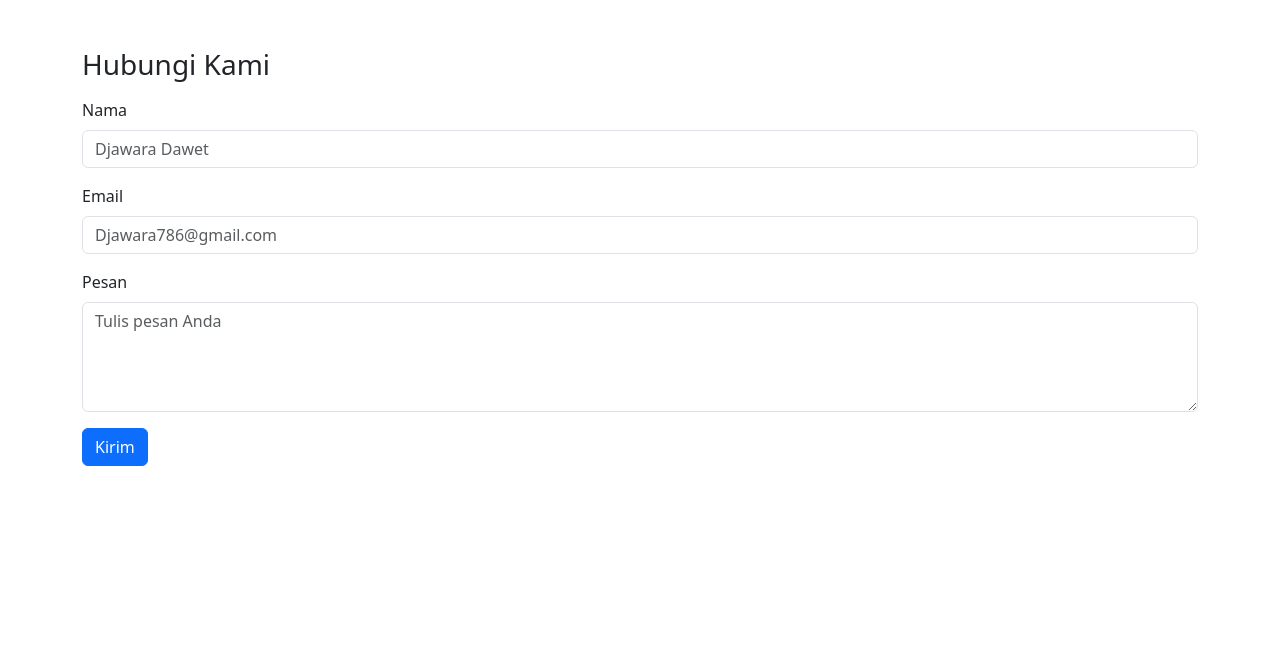
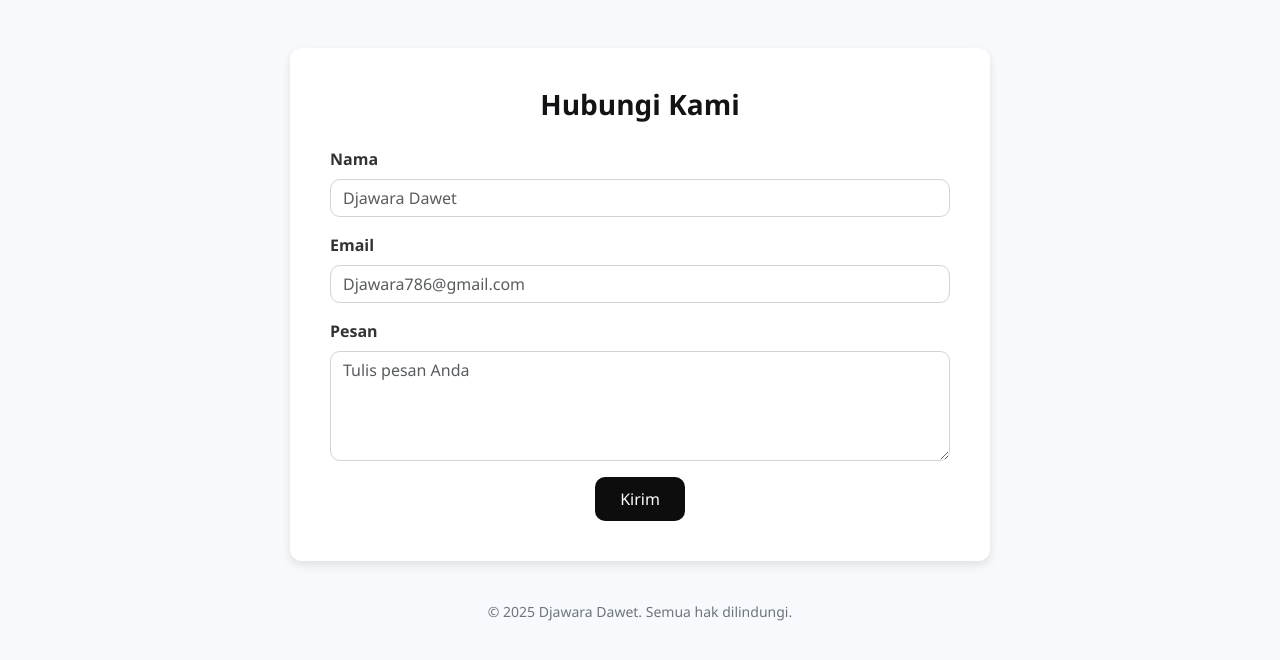
Before and after one commit to Luthfiaq/sistem_produksi_djawara_dawet, a PHP site: page /view/contact.php in a window 1280 px wide. Shown: the top 660 px of the page. Run offline with PHP 8.4, Linux system fonts and the light colour scheme; some libraries are stand-ins or nearby versions.

Commit message:
Update contact.php

```diff
--- a/Sistem_Produksi_Web/view/contact.php
+++ b/Sistem_Produksi_Web/view/contact.php
@@ -2,8 +2,64 @@
 <html lang="en">
 <head>
     <meta charset="UTF-8">
-    <title>Contact</title>
+    <title>Contact - Djawara Dawet</title>
     <link rel="stylesheet" href="css/bootstrap.css">
+    <style>
+        body {
+            background-color: #f8f9fc;
+            font-family: 'Segoe UI', Tahoma, Geneva, Verdana, sans-serif;
+        }
+
+        .container {
+            background-color: #fff;
+            border-radius: 12px;
+            box-shadow: 0 4px 10px rgba(0,0,0,0.1);
+            padding: 40px;
+            max-width: 700px;
+        }
+
+        h3 {
+            color: #121314ff;
+            font-weight: 700;
+            margin-bottom: 25px;
+            text-align: center;
+        }
+
+        label {
+            font-weight: 600;
+            color: #333;
+        }
+
+        .form-control {
+            border-radius: 10px;
+            border: 1px solid #ced4da;
+            transition: 0.3s;
+        }
+
+        .form-control:focus {
+            border-color: #171718ff;
+            box-shadow: 0 0 5px rgba(21, 21, 24, 0.3);
+        }
+
+        .btn-primary {
+            background-color: #0d0d0eff;
+            border: none;
+            border-radius: 10px;
+            padding: 10px 25px;
+            transition: 0.3s;
+        }
+
+        .btn-primary:hover {
+            background-color: #0b0c0cff;
+        }
+
+        footer {
+            text-align: center;
+            margin-top: 40px;
+            font-size: 14px;
+            color: #6c757d;
+        }
+    </style>
 </head>
 <body>
     <div class="container mt-5">
@@ -21,8 +77,14 @@
                 <label for="pesan" class="form-label">Pesan</label>
                 <textarea class="form-control" id="pesan" rows="4" placeholder="Tulis pesan Anda"></textarea>
             </div>
-            <button type="submit" class="btn btn-primary">Kirim</button>
+            <div class="text-center">
+                <button type="submit" class="btn btn-primary">Kirim</button>
+            </div>
         </form>
     </div>
+
+    <footer>
+        &copy; 2025 Djawara Dawet. Semua hak dilindungi.
+    </footer>
 </body>
 </html>
```
